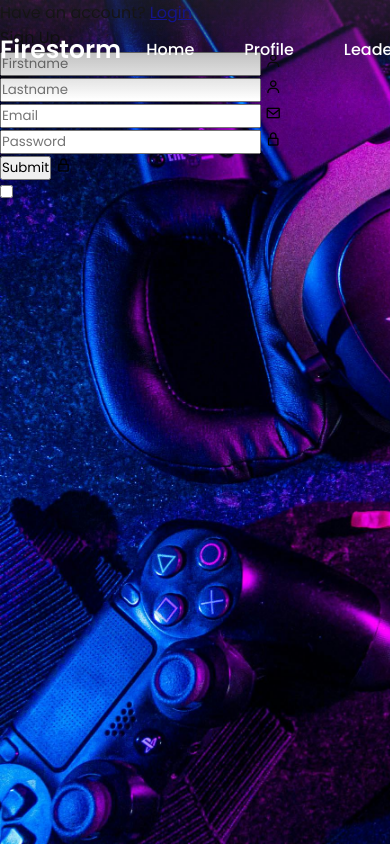
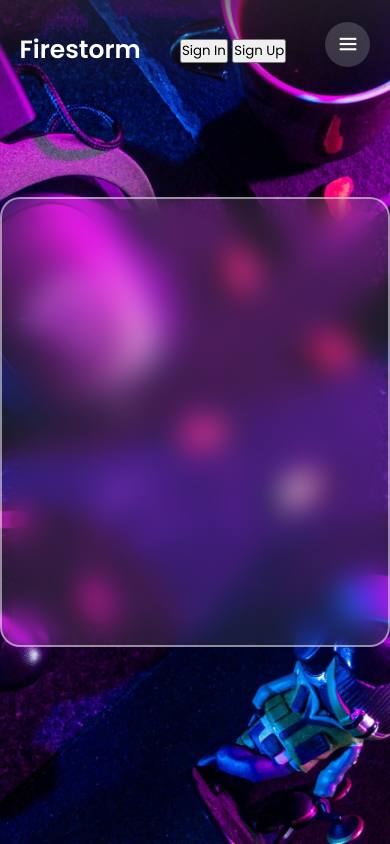
Before and after one commit to Wolfie2510/Firestorm-website, a PHP site: page /signup.html in a window 390 px wide. Run offline with PHP 8.4, Linux system fonts and the light colour scheme.

Commit message:
Update setupstyle.css

```diff
--- a/setupstyle.css
+++ b/setupstyle.css
@@ -1,28 +1,21 @@
 @import url('https://fonts.googleapis.com/css2?family=Poppins:ital,wght@0,100;0,200;0,300;0,400;0,500;0,600;0,700;0,800;0,900;1,100;1,200;1,300;1,400;1,500;1,600;1,700;1,800;1,900&display=swap');
 
-*{
+* {
     margin: 0;
     padding: 0;
     box-sizing: border-box;
     font-family: 'Poppins', sans-serif;
 }
 
-
 body {
-    background: url("images/gaming-progress.svg.jpg");
-    background-size: cover;
-    background-repeat: no-repeat;
-    background-attachment: fixed;
-}
-.wrapper {
+    background: url("/images/gaming-progress.svg.jpg") center/cover no-repeat fixed;
     display: flex;
     justify-content: center;
     align-items: center;
-    min-height: 110vh;
-    background: rgba(39, 39, 39, 0.4);
+    min-height: 100vh;
 }
 
-.nav{
+.nav {
     position: fixed;
     top: 0;
     display: flex;
@@ -34,20 +27,21 @@ body {
     z-index: 100;
 }
 
-.nav-logo p{
+.nav-logo p {
     color: white;
     font-size: 25px;
     font-weight: 600;
 }
 
-.nav-menu ul{
-   display: flex;
+.nav-menu ul {
+    display: flex;
 }
 
-.nav-menu ul li{
+.nav-menu ul li {
     list-style-type: none;
 }
-.nav-menu ul li .link{
+
+.nav-menu ul li .link {
     text-decoration: none;
     font-weight: 500;
     color: #fff;
@@ -55,37 +49,215 @@ body {
     margin: 0 25px;
 }
 
-.link:hover, .active{
+.link:hover, .active {
     border-bottom: 2px solid #fff;
 }
 
-.nav-button .btn{
-    width: 130px;
-    height: 40px;
-    font-weight: 500;
-    background: rgba(225, 225, 225, 0.4);
-    border: none;
-    border-radius: 30px;
-    cursor: pointer;
-    transition: .3s ease;
+.nav-menu-btn {
+    display: none;
 }
 
-.btn:hover {
-    background: rgba(225, 225, 225, 0.3);
+.wrapper {
+    display: flex;
+    justify-content: center;
+    align-items: center;
+    min-height: 110vh;
+    background: rgba(39, 39, 39, 0.4);
 }
 
-#registerBtn{
-    margin-left: 15px;
+.form-box {
+    position: relative;
+    width: 400px;
+    height: 450px;
+    background: rgba(255, 255, 255, 0.1);
+    border: 2px solid rgba(255, 255, 255, 0.5);
+    border-radius: 20px;
+    backdrop-filter: blur(15px);
+    display: flex;
+    justify-content: center;
+    align-items: center;
+    overflow: hidden;
 }
 
-.btn.white-btn {
-    background: rgba(225, 225, 225, 0.7);
+.login-container, .register-container {
+    position: absolute;
+    width: 100%;
+    padding: 40px;
+    transition: 0.5s ease-in-out;
 }
 
-.btn.btn.white-btn:hover{
-    background: rgba(225, 225, 225, 0.5);
+.login-container {
+    left: 4px;
+    opacity: 1;
 }
 
-.nav-menu-btn{
-    display: none;
+.register-container {
+    right: -400px;
+    opacity: 0;
 }
+
+.top {
+    text-align: center;
+    margin-bottom: 30px;
+}
+
+.top span {
+    color: #fff;
+    font-size: 14px;
+}
+
+.top span a {
+    color: #fff;
+    font-weight: 500;
+    text-decoration: none;
+}
+
+header {
+    color: #fff;
+    font-size: 24px;
+    font-weight: 600;
+    text-align: center;
+    margin-top: 10px;
+}
+
+.input-box {
+    position: relative;
+    width: 100%;
+    height: 50px;
+    margin: 25px 0;
+}
+
+.input-box i {
+    position: absolute;
+    top: 50%;
+    left: 10px;
+    transform: translateY(-50%);
+    font-size: 18px;
+    color: #fff;
+    transition: 0.5s;
+}
+
+.input-field {
+    width: 100%;
+    height: 100%;
+    background: rgba(255, 255, 255, 0.2);
+    border: none;
+    outline: none;
+    border-radius: 40px;
+    font-size: 16px;
+    color: #fff;
+    padding: 20px 45px 20px 45px;
+    transition: 0.3s;
+}
+
+.input-field::placeholder {
+    color: #fff;
+    opacity: 0.7;
+}
+
+.input-field:focus {
+    box-shadow: 0 0 10px rgba(255, 255, 255, 0.5);
+}
+
+.submit {
+    width: 100%;
+    height: 50px;
+    background: #fff;
+    border: none;
+    outline: none;
+    border-radius: 40px;
+    box-shadow: 0 0 10px rgba(255, 255, 255, 0.1);
+    cursor: pointer;
+    font-size: 16px;
+    color: #333;
+    font-weight: 600;
+}
+
+.submit:hover {
+    background: #f2f2f2;
+}
+
+.two-col {
+    display: flex;
+    justify-content: space-between;
+    color: #fff;
+    font-size: 14px;
+    margin-top: 10px;
+}
+
+.two-col .one {
+    display: flex;
+    align-items: center;
+}
+
+.two-col .one input {
+    accent-color: #fff;
+    margin-right: 5px;
+}
+
+.two-col .two a {
+    text-decoration: none;
+    color: #fff;
+}
+
+.two-col .two a:hover {
+    text-decoration: underline;
+}
+
+.two-forms {
+    display: flex;
+    gap: 15px;
+}
+
+@media only screen and (max-width: 786px) {
+    .nav-menu.responsive {
+        top: 100px;
+    }
+    .nav-menu {
+        position: absolute;
+        top: -800px;
+        display: flex;
+        justify-content: center;
+        background: rgba(225, 225, 225, 0.2);
+        width: 100%;
+        height: 90vh;
+        backdrop-filter: blur(20px);
+        transition: .3s;
+    }
+
+    .nav-menu ul {
+        flex-direction: column;
+        text-align: center;
+    }
+
+    .nav-menu-btn {
+        display: block;
+    }
+
+    .nav-menu-btn i {
+        font-size: 25px;
+        color: #fff;
+        padding: 10px;
+        background: rgba(225, 225, 225, 0.2);
+        border-radius: 50%;
+        cursor: pointer;
+        transition: .3s;
+    }
+
+    .nav-menu-btn i:hover {
+        background: rgba(225, 225, 225, 0.15);
+    }
+}
+
+@media only screen and (max-width: 540px) {
+    .wrapper {
+        padding: 20px;
+    }
+    .form-box {
+        width: 100%;
+    }
+    .two-forms {
+        flex-direction: column;
+        gap: 0;
+    }
+}
```
